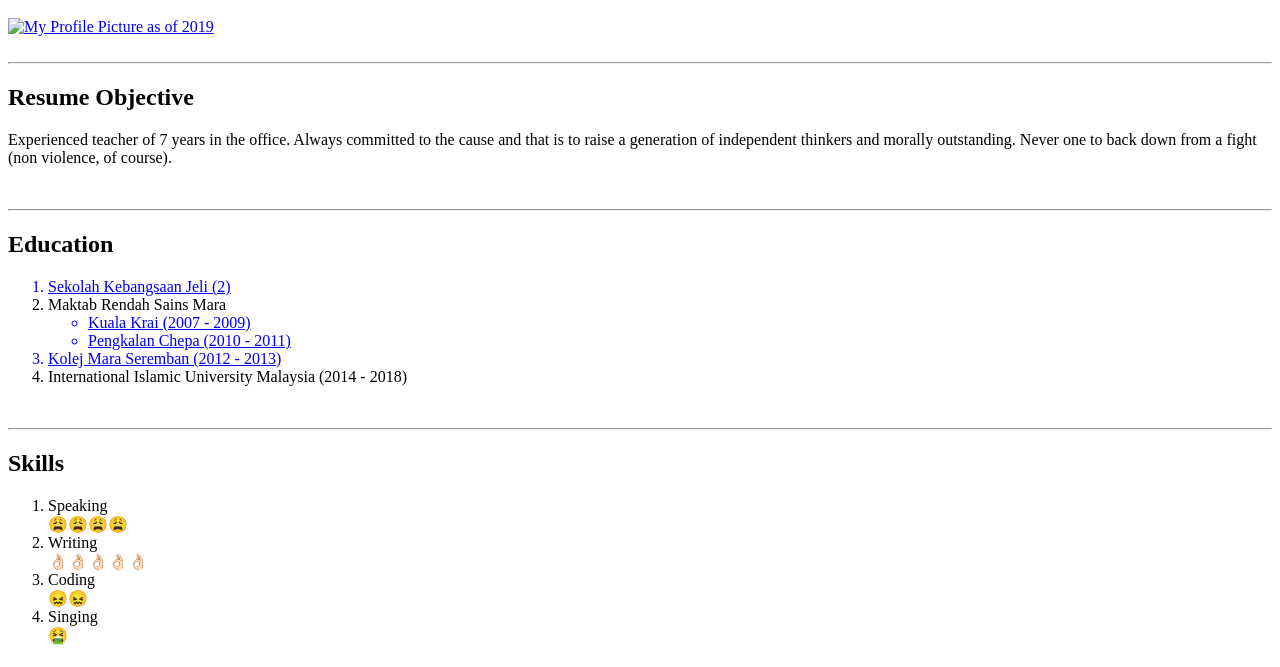
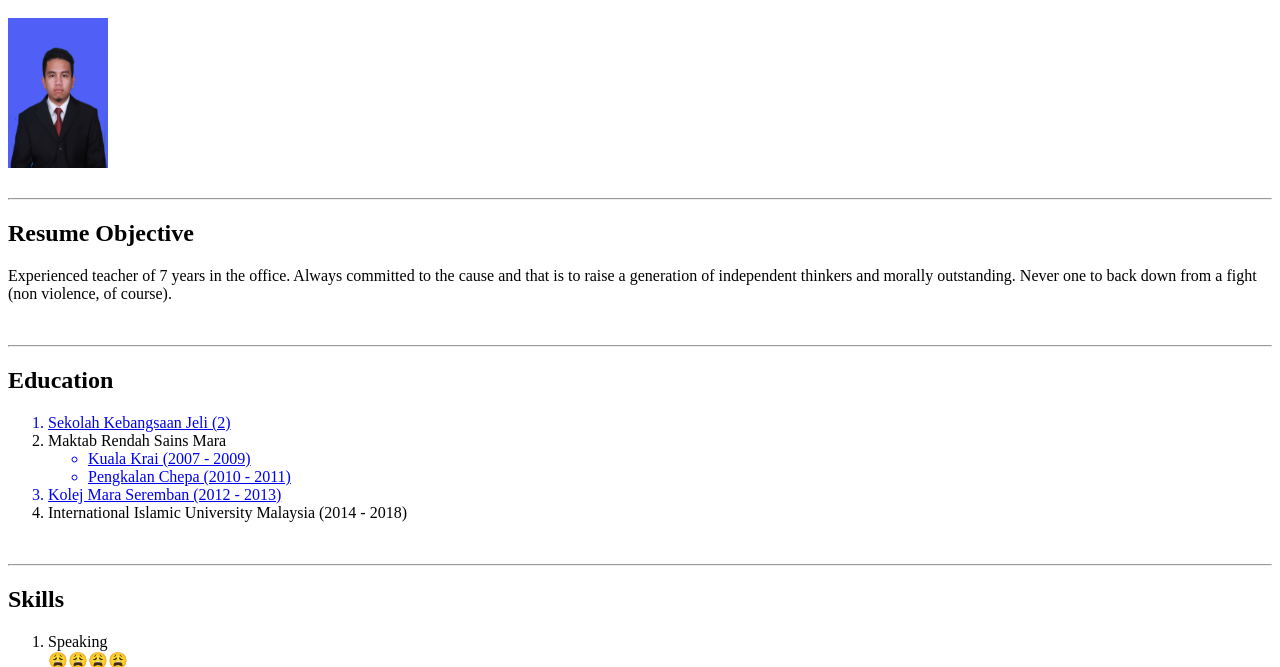
Before and after one commit to kwwz6s2gm6-lab/Resume_KU, a plain HTML site: page index.html in a window 1280 px wide. Shown: the part 120-787 px from the top of the page. Drawn offline with Linux system fonts and the light colour scheme.

Commit message:
Update index.html

```diff
--- a/index.html
+++ b/index.html
@@ -8,7 +8,7 @@
 <body>
     <h1>My Resume</h1>
 <h1>Amir Aziz</h1>
-<a href="Assets/Images/Shocking gif.gif"><img src="/Capstone Project_Resume/Assets/Images/ProfilePhoto.jpg" alt="My Profile Picture as of 2019" width="100" height="150"></a>
+<a href="Assets/Images/Shocking gif.gif"><img src="Assets/Images/ProfilePhoto.jpg" alt="My Profile Picture as of 2019" width="100" height="150"></a>
 <br/>
 <br/>
 <hr/>
```
